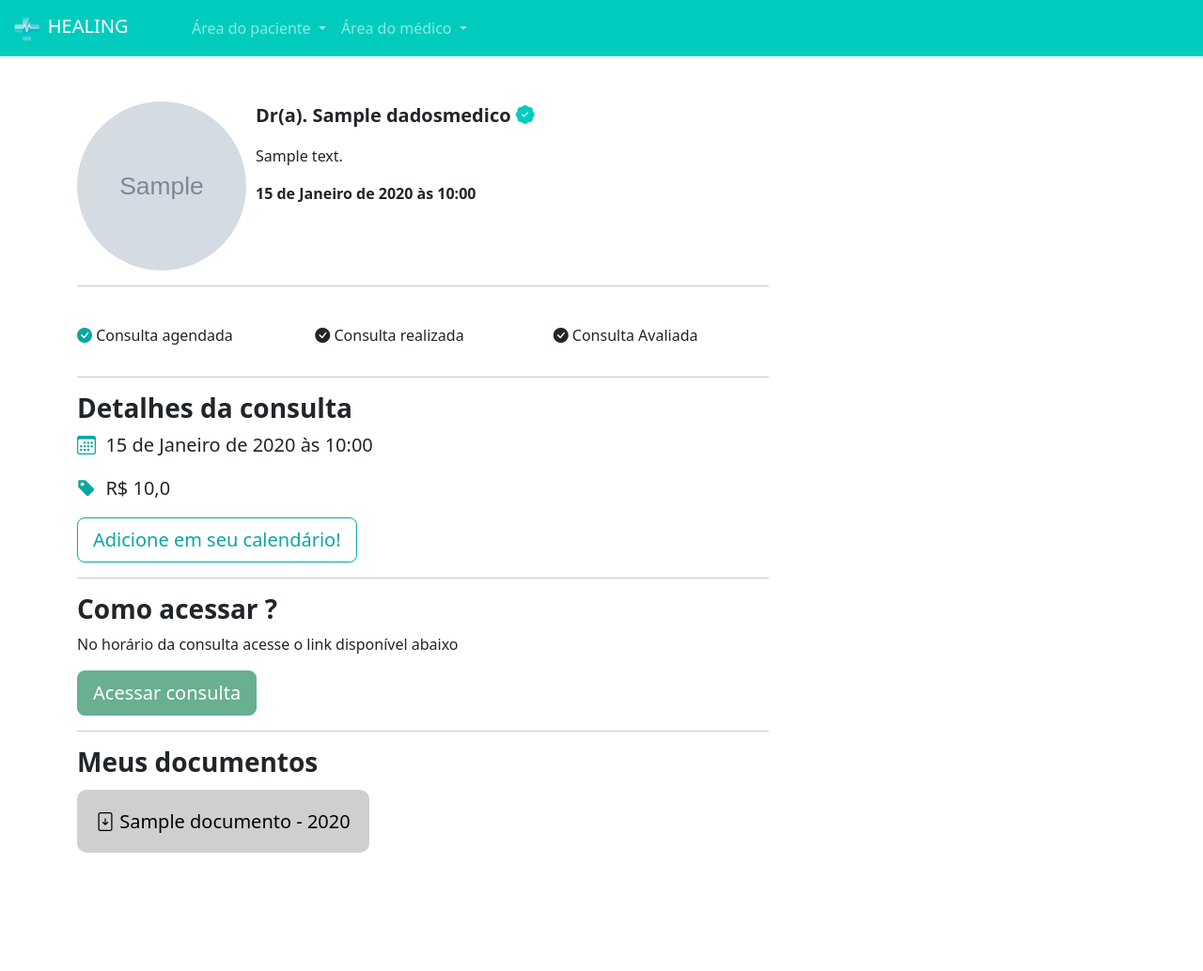
After one commit to eudespinto/healing, a Django app: page /pacientes/consulta/1/ in a window 1280 px wide. The commit adds this page. Shown: the whole page at 94% size. Run offline with Django 5.2, Linux system fonts and the light colour scheme; a user stored in the database is signed in; tables that the repository leaves empty hold one stand-in row (values such as "Sample post"); grey boxes marked "Sample" are stand-in pictures.

Commit message:
Implementado a aula 3 do pythonando.

```diff
--- a/medico/urls.py
+++ b/medico/urls.py
@@ -5,4 +5,7 @@ urlpatterns = [
     path('cadastro_medico/', views.cadastro_medico, name='cadastro_medico'),
     path('abrir_horario/', views.abrir_horario, name="abrir_horario"),
     path('consultas_medico/', views.consultas_medico, name="consultas_medico"),
+    path('consulta_area_medico/<int:id_consulta>/', views.consulta_area_medico, name="consulta_area_medico"),
+    path('finalizar_consulta/<int:id_consulta>/', views.finalizar_consulta, name="finalizar_consulta"),
+    path('add_documento/<int:id_consulta>/', views.add_documento, name="add_documento"),
 ]
--- a/paciente/admin.py
+++ b/paciente/admin.py
@@ -1,5 +1,6 @@
 from django.contrib import admin
-from .models import Consulta
+from .models import Consulta, Documento
 
 # Register your models here.
 admin.site.register(Consulta)
+admin.site.register(Documento)
--- a/paciente/urls.py
+++ b/paciente/urls.py
@@ -5,5 +5,6 @@ urlpatterns = [
     path('home/', views.home, name="home"),
     path('escolher_horario/<int:id_dados_medicos>/', views.escolher_horario, name="escolher_horario"),
     path('agendar_horario/<int:id_data_aberta>/', views.agendar_horario, name="agendar_horario"),
-     path('minhas_consultas/', views.minhas_consultas, name="minhas_consultas"),
+    path('minhas_consultas/', views.minhas_consultas, name="minhas_consultas"),
+    path('consulta/<int:id_consulta>/', views.consulta, name="consulta"),
 ]
--- a/paciente/views.py
+++ b/paciente/views.py
@@ -1,6 +1,6 @@
 from django.shortcuts import render, redirect
-from medico.models import DadosMedico, Especialidades, DatasAbertas, datetime
-from .models import Consulta
+from medico.models import DadosMedico, Especialidades, DatasAbertas, datetime, is_medico
+from .models import Consulta, Documento
 from django.contrib.messages import constants
 from django.contrib import messages
 
@@ -24,13 +24,13 @@ def home(request):
 
         #TODO: Área de Lembretes
 
-        return render(request, 'paciente/home.html', {'medicos': medicos, 'especialidades': especialidades, 'especialidades_filtrar': especialidades_filtrar})
+        return render(request, 'paciente/home.html', {'medicos': medicos, 'especialidades': especialidades, 'especialidades_filtrar': especialidades_filtrar, 'is_medico': is_medico(request.user)})
 
 def escolher_horario(request, id_dados_medicos):
     if request.method == "GET":
         medico = DadosMedico.objects.get(id=id_dados_medicos)
         datas_abertas = DatasAbertas.objects.filter(user=medico.user).filter(data__gte=datetime.now()).filter(agendado=False)
-        return render(request, 'paciente/escolher_horario.html', {'medico': medico, 'datas_abertas': datas_abertas})
+        return render(request, 'paciente/escolher_horario.html', {'medico': medico, 'datas_abertas': datas_abertas, 'is_medico': is_medico(request.user)})
 
 def agendar_horario(request, id_data_aberta):
     if request.method == "GET":
@@ -56,4 +56,15 @@ def minhas_consultas(request):
     if request.method == "GET":
         #TODO: Realizar os filtros
         minhas_consultas = Consulta.objects.filter(paciente=request.user).filter(data_aberta__data__gte=datetime.now())
-        return render(request, 'paciente/minhas_consultas.html', {'minhas_consultas': minhas_consultas})
+        return render(request, 'paciente/minhas_consultas.html', {'minhas_consultas': minhas_consultas, 'is_medico': is_medico(request.user)})
+
+def consulta(request, id_consulta):
+    if request.method == 'GET':
+        consulta = Consulta.objects.get(id=id_consulta)
+        dado_medico = DadosMedico.objects.get(user=consulta.data_aberta.user)
+        documentos = Documento.objects.filter(consulta=consulta)
+        return render(request, 'paciente/consulta.html', {'consulta': consulta, 'dado_medico': dado_medico, 'documentos': documentos, 'is_medico': is_medico(request.user)})
+
+#TODO: Fazer a validação e segurança no restante do código.
+#TODO: Criar o botão de cancelar consulta, Validar o paciente para a consulta e segurança para a consulta.
+#TODO: Fazer a dashboard
--- a/templates/html/medico/abrir_horario.html
+++ b/templates/html/medico/abrir_horario.html
@@ -10,6 +10,7 @@
 
 {% block 'body' %}
 
+    {% include "partials/navbar.html" %}
 
     <div class="container">
 
--- a/templates/html/medico/cadastro_medico.html
+++ b/templates/html/medico/cadastro_medico.html
@@ -7,6 +7,8 @@
 {% endblock 'head' %}
 
 {% block 'body' %}
+
+    {% include "partials/navbar.html" %}
 
     <div class="container">
         <br>
--- a/templates/html/medico/consultas_medico.html
+++ b/templates/html/medico/consultas_medico.html
@@ -12,6 +12,8 @@
 {% endblock 'head' %}
 
 {% block 'body' %}
+
+    {% include "partials/navbar.html" %}
 
     <div class="container">
         <br>
@@ -54,7 +56,7 @@
                 <tbody>
                     {% for consulta in consultas_hoje  %}
                         <tr>
-                            <td><a href="">{{consulta.paciente}}</a></td>
+                            <td><a href="{% url 'consulta_area_medico' consulta.id %}">{{consulta.paciente}}</a></td>
                             <td>{{consulta.get_status_display}}</td>
                             <td>{{consulta.data_aberta.data}}</td>
                         </tr>
@@ -80,7 +82,7 @@
                 <tbody>
                     {% for consulta in consultas_restantes  %}
                         <tr>
-                            <td><a href="">{{consulta.paciente}}</a></td>
+                            <td><a href="{% url 'consulta_area_medico' consulta.id %}">{{consulta.paciente}}</a></td>
                             <td>{{consulta.get_status_display}}</td>
                             <td>{{consulta.data_aberta.data}}</td>
                         </tr>
--- /dev/null
+++ b/templates/html/paciente/consulta.html
@@ -0,0 +1,96 @@
+{% extends "base.html" %}
+{% load static %}
+
+{% block 'head' %}
+
+    <link rel="stylesheet" href="{% static 'medico/css/abrir_horario.css' %}">
+    <link rel="stylesheet" href="{% static 'usuarios/css/usuarios.css' %}">
+    <link rel="stylesheet" href="{% static 'medico/css/cadastro_medico.css' %}">
+    <link rel="stylesheet" href="{% static 'paciente/css/home.css' %}">
+    <link rel="stylesheet" href="{% static 'paciente/css/agendar_horario.css' %}">
+    <link rel="stylesheet" href="https://cdn.jsdelivr.net/npm/bootstrap-icons@1.11.3/font/bootstrap-icons.min.css">
+
+{% endblock 'head' %}
+
+{% block 'body' %}
+
+    {% include "partials/navbar.html" %}
+
+    <br><br>
+    <div class="container">
+
+        {% if consulta.status == 'C' %}
+            <div class="alert alert-danger" role="alert">
+                Consulta cancelada
+            </div>
+        {% elif consulta.status == 'F' %}
+            <div class="alert alert-success" role="alert">
+                Consulta finalizada
+            </div>
+        {% elif consulta.status == 'I' %}
+            <div class="alert alert-primary" role="alert">
+                Consulta inicializada, acesse o link imediatamente!
+            </div>
+        {% endif %}
+
+        <div class="row">
+            <div class="col-md-8">
+                <div class="row">
+                    <div class="col-md-3"><img src="{{dado_medico.foto.url}}" class="foto-perfil-card-lg" alt=""></div>
+                    <div class="col-md">
+                        <p style="font-size: 20px" class="p-bold">Dr(a). {{dado_medico.nome}} <i class="bi bi-patch-check-fill icon-main"></i></p>
+                        <p>{{dado_medico.descricao}}</p>
+                        <p class="p-bold">{{consulta.data_aberta.data}}</p>
+                    </div>
+                </div>
+                <hr>
+                <br>
+                <div class="row">
+                    <div class="col-md">
+
+                        <p><i class="{% if consulta.status != 'F' %}color-dark{% endif %} bi bi-check-circle-fill"></i> Consulta agendada</p>
+                    </div>
+                    <div class="col-md">
+                        <p><i class="{% if consulta.status == 'F' %}color-dark{% endif %} bi bi-check-circle-fill"></i> Consulta realizada</p>
+                    </div>
+                    <div class="col-md">
+                        <p><i class="bi bi-check-circle-fill"></i> Consulta Avaliada</p>
+                    </div>
+                </div>
+                <hr>
+                <h3 class="p-bold">Detalhes da consulta</h3>
+                <p style="font-size:20px"><i class="bi bi-calendar3 color-dark"></i>&nbsp {{consulta.data_aberta.data}}</p>
+                <p style="font-size:20px"><i class="bi bi-tag-fill color-dark"></i></i>&nbsp R$ {{dado_medico.valor_consulta}}</p>
+                <a style="cursor: auto;" class="btn btn-dark-color-outline btn-lg">Adicione em seu calendário!</a>
+                <hr>
+                <h3 class="p-bold">Como acessar ?</h3>
+                <p>No horário da consulta acesse o link disponível abaixo</p>
+
+                {% if consulta.status == 'I' and consulta.link %}
+                    <a href="{{consulta.link}}"  class="btn btn-success btn-dark-color btn-lg" >Acessar consulta</a>
+                {% else %}
+
+                    <a href="#"  class="btn btn-success btn-dark-color btn-lg disabled" >Acessar consulta</a>
+
+                {% endif %}
+
+                <hr>
+                <h3 class="p-bold">Meus documentos</h3>
+                <br>
+                {% for documento in documentos %}
+                    <a href="{{documento.documento.url}}" class="link documentos"><i class="bi bi-file-arrow-down"></i> {{documento.titulo}} - {{documento.consulta.data_aberta.data.year}}</a>
+                    <br>
+                    <br>
+                    <br>
+                {% endfor %}
+                <br>
+                <br>
+                <br>
+                <br>
+            </div>
+            <div class="col-md"></div>
+        </div>
+
+    </div>
+
+{% endblock 'body' %}
--- a/templates/html/paciente/escolher_horario.html
+++ b/templates/html/paciente/escolher_horario.html
@@ -13,6 +13,8 @@
 
 
 {% block 'body' %}
+
+    {% include "partials/navbar.html" %}
 
     <div class="container">
         <br><br>
--- a/templates/html/paciente/home.html
+++ b/templates/html/paciente/home.html
@@ -11,6 +11,8 @@
 
 
 {% block 'body' %}
+
+    {% include "partials/navbar.html" %}
 
     <br><br>
 
--- a/templates/html/paciente/minhas_consultas.html
+++ b/templates/html/paciente/minhas_consultas.html
@@ -13,6 +13,7 @@
 
 {% block 'body' %}
 
+    {% include "partials/navbar.html" %}
 
     <div class="container">
         <br>
@@ -46,7 +47,7 @@
                 <tbody>
                     {% for consulta in minhas_consultas  %}
                         <tr>
-                            <td><a href="#">Dr(a). {{consulta.data_aberta.user}}</a></td>
+                            <td><a href="{% url 'consulta' consulta.id %}">Dr(a). {{consulta.data_aberta.user}}</a></td>
                             <td>{{consulta.get_status_display}}</td>
                             <td>{{consulta.data_aberta.data}}</td>
                         </tr>
--- /dev/null
+++ b/templates/html/partials/navbar.html
@@ -0,0 +1,38 @@
+{% load static %}
+<nav class="navbar navbar-expand-lg navbar-dark bg-color-dark">
+    <div class="container-fluid">
+      <a class="navbar-brand" href="#"><img src="{% static 'geral/img/logo.png' %}" width="20%" alt="">&nbspHEALING</a>
+      <button class="navbar-toggler" type="button" data-bs-toggle="collapse" data-bs-target="#navbarNav" aria-controls="navbarNav" aria-expanded="false" aria-label="Toggle navigation">
+        <span class="navbar-toggler-icon"></span>
+      </button>
+      <div class="collapse navbar-collapse" id="navbarNav">
+        <ul class="navbar-nav">
+            <li class="nav-item dropdown">
+                <a class="nav-link dropdown-toggle" href="#" id="navbarDropdownMenuLink" role="button" data-bs-toggle="dropdown" aria-expanded="false">
+                  Área do paciente
+                </a>
+                <ul class="dropdown-menu" aria-labelledby="navbarDropdownMenuLink">
+                  <li><a class="dropdown-item" href="{% url 'home' %}">Home</a></li>
+                  <li><a class="dropdown-item" href="{% url 'minhas_consultas' %}">Minhas consultas</a></li>
+                </ul>
+            </li>
+
+            {% if is_medico %}
+                <li class="nav-item dropdown">
+                    <a class="nav-link dropdown-toggle" href="#" id="navbarDropdownMenuLink" role="button" data-bs-toggle="dropdown" aria-expanded="false">
+                        Área do médico
+                    </a>
+                    <ul class="dropdown-menu" aria-labelledby="navbarDropdownMenuLink">
+                        <li><a class="dropdown-item" href="{% url 'abrir_horario' %}">Abrir horários</a></li>
+                        <li><a class="dropdown-item" href="{% url 'consultas_medico' %}">Suas consultas</a></li>
+                    </ul>
+                </li>
+            {% else %}
+                <li class="nav-item">
+                    <a class="nav-link" href="{% url 'cadastro_medico' %}">Sou médico</a>
+                </li>
+            {% endif %}
+        </ul>
+      </div>
+    </div>
+  </nav>
```
Also changed, not shown: medico/views.py (+79 -4 lines), paciente/models.py (+8 -0 lines), templates/html/medico/consulta_area_medico.html (added, +111 -0 lines), paciente/migrations/0002_documento.py (added). Lines whose indentation alone changed are shown as unchanged.
